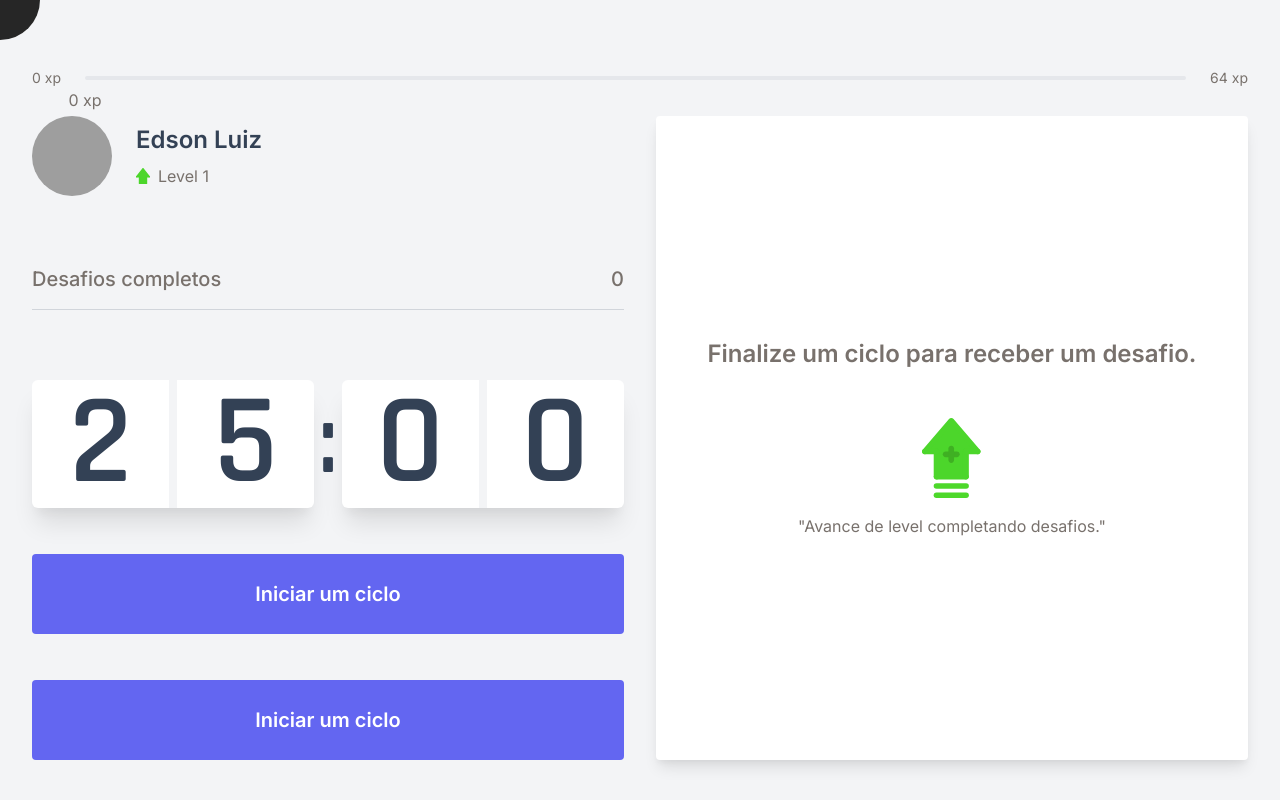
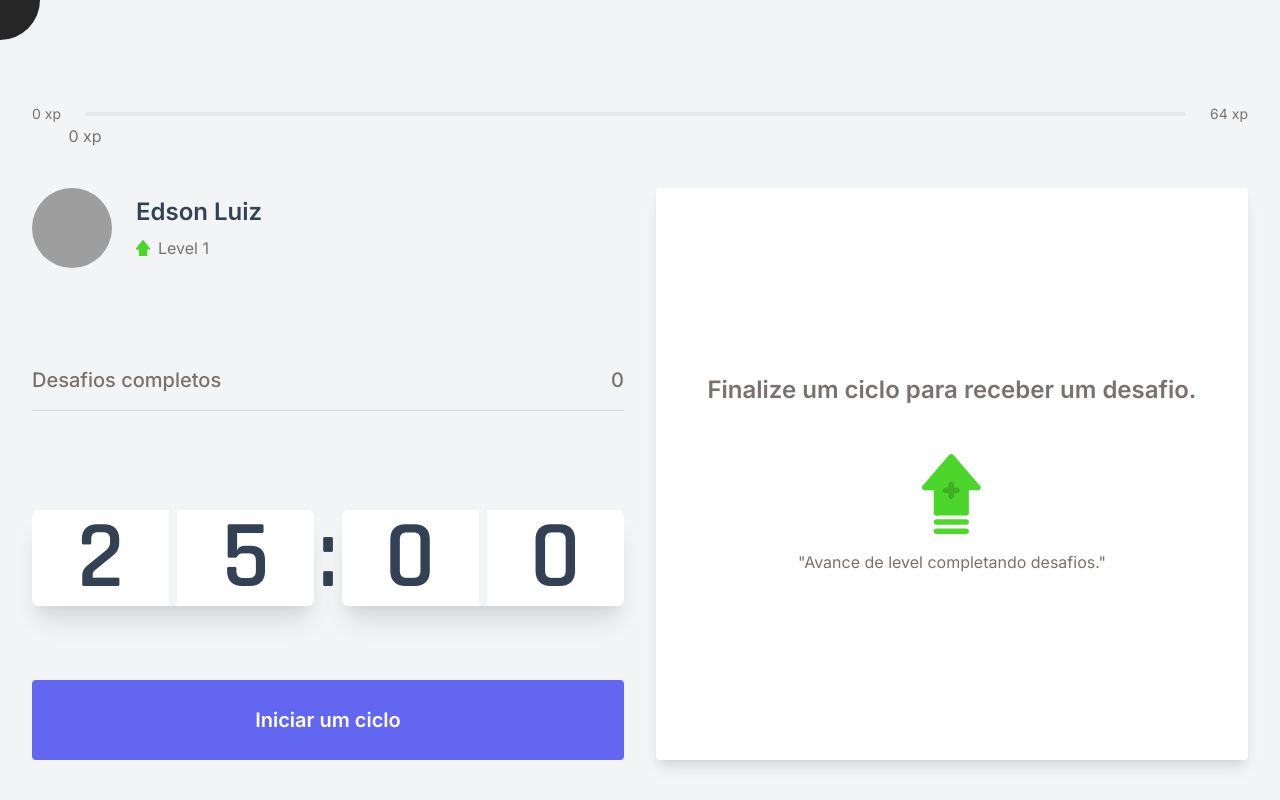
Before and after one commit to EdsonLuiz/pomoadoro, a Next.js app: page / in a window 1280 px wide. Built offline with nearby package versions, Linux system fonts and the light colour scheme; grey boxes are pictures that could not be loaded.

Commit message:
refactor: clean unnused imports and variables

```diff
--- a/src/components/Countdown.tsx
+++ b/src/components/Countdown.tsx
@@ -1,8 +1,5 @@
-import React, { useContext, useEffect, useState } from "react";
-import { ChallengeContext } from "../contexts/ChallengesContext";
+import React, { useContext } from "react";
 import { CountdownContext } from "../contexts/CountdownContext";
-import { Button } from "./Button";
-import { Actions } from "./interfaces/Actions";
 
 
 export function Countdown() {
@@ -10,8 +7,6 @@ export function Countdown() {
   const {
     minutes,
     seconds,
-    hasFinished,
-    isActive,
   } = useContext(CountdownContext);
 
 
@@ -36,7 +31,6 @@ export function Countdown() {
       </CountdownContainer>
 
 
-      <Button />
 
     </>
   );
@@ -49,7 +43,7 @@ const CountdownContainer = ({children}) => (
 )
 
 const Display = ({children}) => (
-  <div className="flex items-center flex-1 text-center bg-white rounded-md shadow-xl dark:bg-trueGray-700 justify-evenly text-8xl sm:text-9xl">{children}</div>
+  <div className="flex items-center justify-center flex-1 text-center bg-white rounded-md shadow-xl dark:bg-trueGray-700 text-8xl sm:text-8xl">{children}</div>
 )
 
 const Text = ({children}) => (
```
